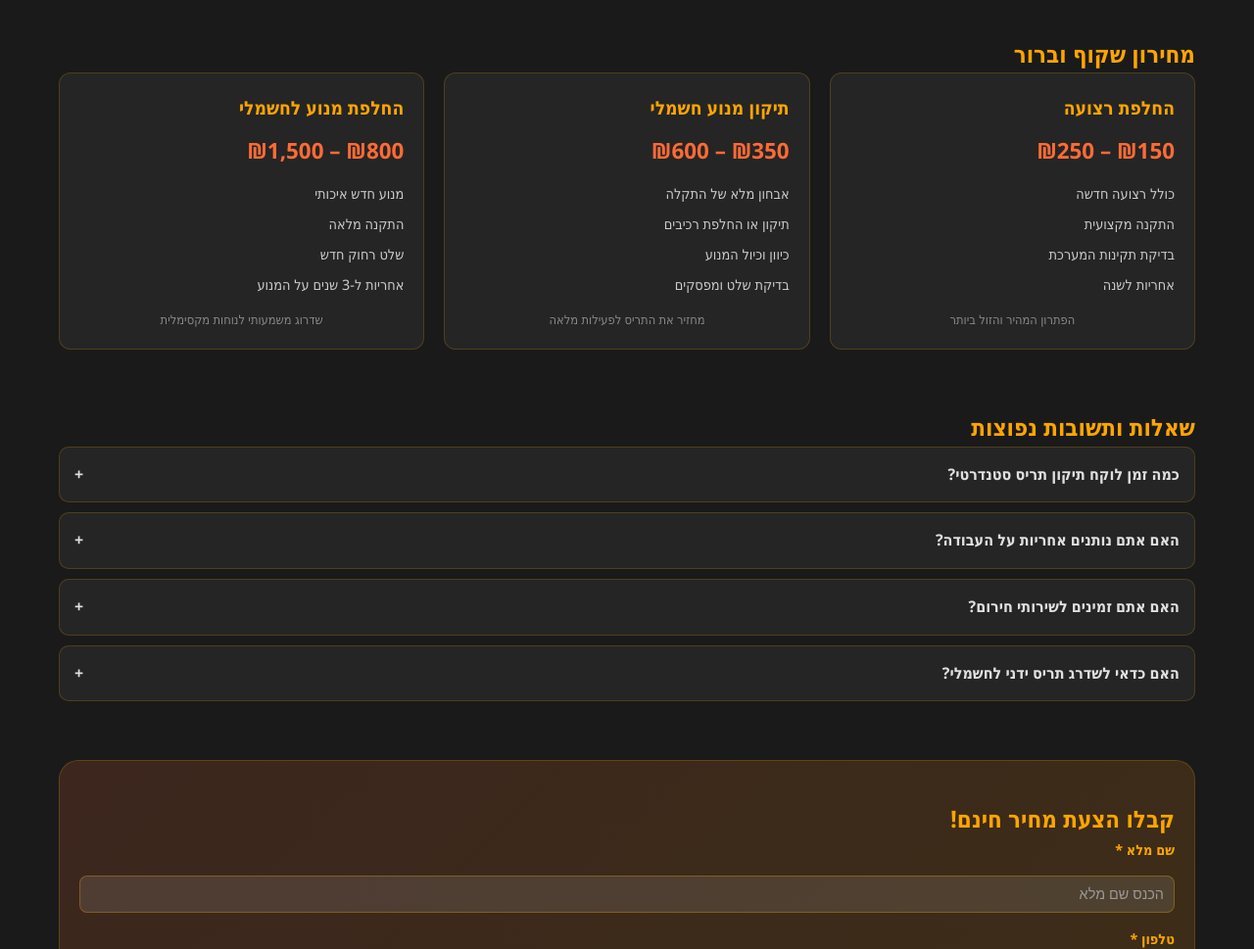
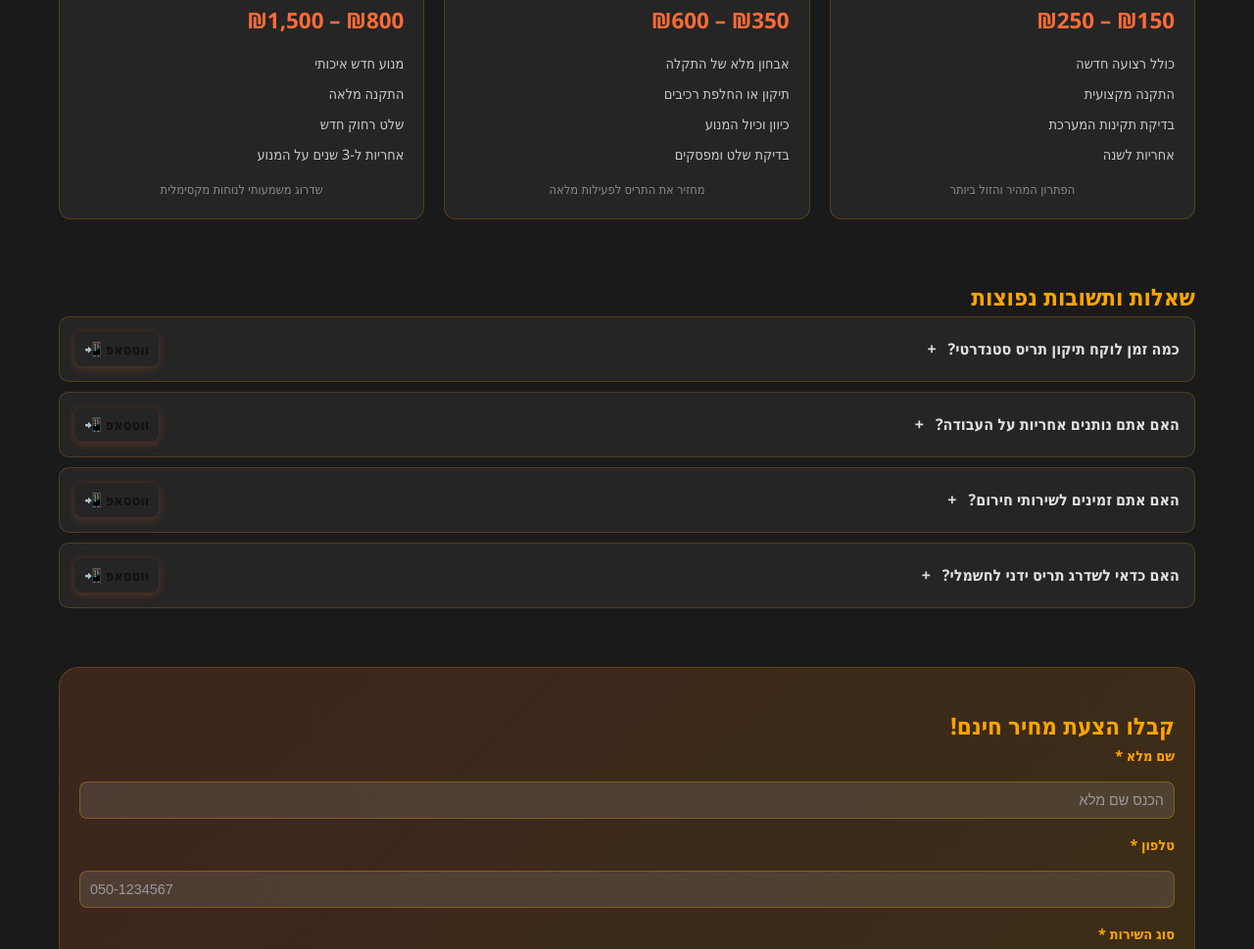
Before and after one commit to itzikhr18/shutters-landing, a plain HTML site: page index.html in a window 1280 px wide. Shown: the part 1831-2800 px from the top of the page at 98% size. Drawn offline with Linux system fonts and the light colour scheme.

Commit message:
Update index.html with new logo path and WhatsApp buttons

```diff
--- a/index.html
+++ b/index.html
@@ -234,6 +234,7 @@
       display: flex;
       justify-content: space-between;
       align-items: center;
+      gap: 12px;
     }
     .faq-answer {
       max-height: 0;
@@ -298,6 +299,38 @@
         font-size: 0.9rem;
       }
     }
+    /* FAQ WhatsApp actions */
+    .faq-actions {
+      display: flex;
+      align-items: center;
+      gap: 8px;
+      margin-inline-start: auto;
+    }
+    .faq-wa {
+      display: inline-flex;
+      align-items: center;
+      gap: 6px;
+      padding: 6px 10px;
+      font-size: 0.9rem;
+      font-weight: 600;
+      border-radius: 8px;
+      text-decoration: none;
+      background: linear-gradient(135deg, var(--secondary-color), var(--primary-color));
+      color: #111;
+      box-shadow: 0 2px 10px rgba(255,107,53,0.25);
+      transition: transform .15s ease, box-shadow .2s ease;
+    }
+    .faq-wa:hover {
+      transform: translateY(-1px);
+      box-shadow: 0 6px 16px rgba(255,107,53,0.35);
+    }
+    @media (max-width: 600px) {
+      .faq-wa {
+        font-size: 0.85rem;
+        padding: 6px 8px;
+      }
+    }
+
   </style>
 </head>
 <body>
@@ -305,7 +338,7 @@
     <!-- Hero Section -->
     <section class="hero">
       <div class="hero-logo" style="margin-bottom: 20px;">
-        <img src="assets/images/logo.png" alt="לוגו תריס-טק" style="max-width: 200px;">
+        <img src="assets/images/logo_resized400.png" alt="לוגו תריס-תק" style="max-width: 200px;">
       </div>
       <h1>🔧 תיקון ושדרוג תריסים מקצועי</h1>
       <p class="subtitle">שירות מהיר, אמין ומקצועי לכל סוגי התריסים</p>
@@ -507,7 +540,7 @@
     <!-- Footer -->
     <footer style="text-align:center; padding:30px 0; border-top: 2px solid rgba(255,255,255,0.1);">
       <div style="margin-bottom: 20px;">
-        <img src="assets/images/logo.png" alt="לוגו תריס-טק" style="max-width: 150px;">
+        <img src="assets/images/logo_resized400.png" alt="לוגו תריס-תק" style="max-width: 150px;">
       </div>
       <a href="tel:0527237064" class="phone-cta">📲 חייגו עכשיו: 052-723-7064</a>
       <p style="margin-top: 20px; color: #888;">© 2025 תיקון ושדרוג תריסים – כל הזכויות שמורות</p>
@@ -515,6 +548,8 @@
   </div>
 
   <script>
+    const whatsappNumber = '972527237064';
+
     // FAQ accordion behaviour
     document.querySelectorAll('.faq-question').forEach(question => {
       question.addEventListener('click', () => {
@@ -529,11 +564,33 @@
       const phone = document.getElementById('phone').value;
       const service = document.getElementById('service').value;
       const message = document.getElementById('message').value || 'אין';
-      const whatsappNumber = '972527237064';
       const text = `*פניה חדשה מהאתר*%0A%0A*שם:* ${name}%0A*טלפון:* ${phone}%0A*סוג שירות:* ${service}%0A*הערות:* ${message}`;
       const url = `https://wa.me/${whatsappNumber}?text=${text}`;
       window.open(url, '_blank');
     });
+
+    // Add WhatsApp buttons to FAQ questions
+    document.querySelectorAll('.faq-item .faq-question').forEach(question => {
+      // Avoid duplicating buttons if script runs multiple times
+      if (!question.querySelector('.faq-actions')) {
+        const actions = document.createElement('div');
+        actions.className = 'faq-actions';
+        const waBtn = document.createElement('a');
+        waBtn.className = 'faq-wa';
+        waBtn.href = '#';
+        waBtn.textContent = 'ווטסאפ 📲';
+        waBtn.addEventListener('click', function(e) {
+          e.preventDefault();
+          e.stopPropagation();
+          const questionText = question.childNodes[0].textContent.trim();
+          const msg = `שלום, יש לי שאלה לגבי: ${questionText}`;
+          const url = `https://wa.me/${whatsappNumber}?text=${encodeURIComponent(msg)}`;
+          window.open(url, '_blank');
+        });
+        actions.appendChild(waBtn);
+        question.appendChild(actions);
+      }
+    });
   </script>
 </body>
 </html>
```
